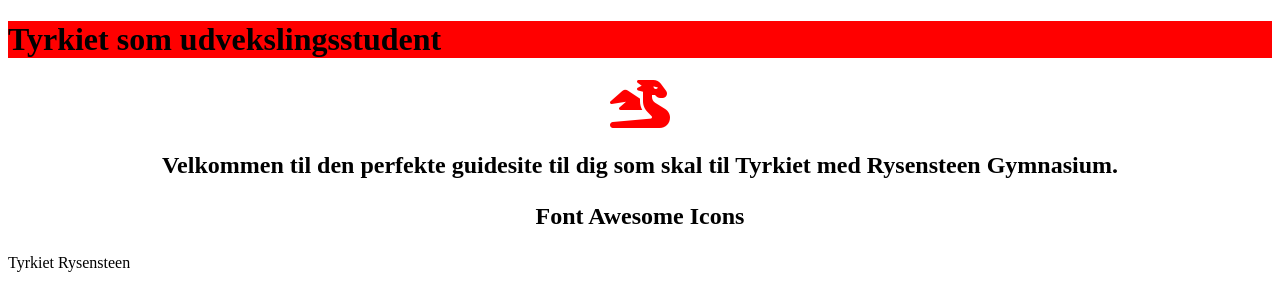
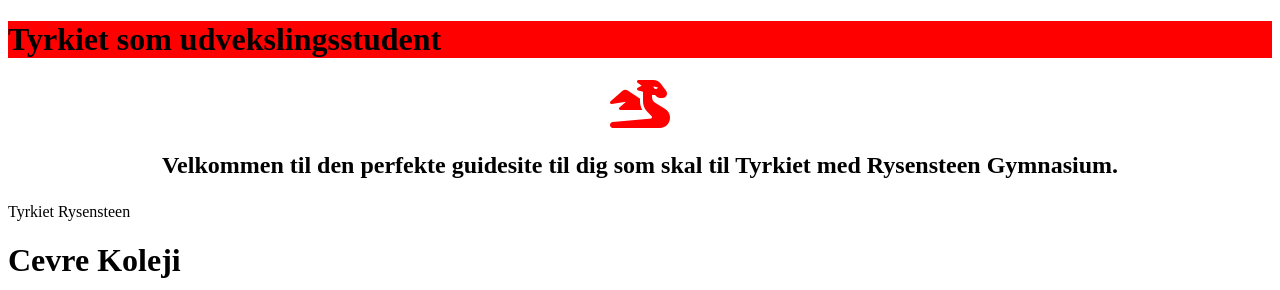
Before and after one commit to viggolandau/viggolandau.github.io, a plain HTML site: page index.html in a window 1280 px wide. Shown: the top 290 px of the page. Drawn offline with Linux system fonts and the light colour scheme.

Commit message:
Update index.html

```diff
--- a/index.html
+++ b/index.html
@@ -15,7 +15,6 @@
       <script src="https://kit.fontawesome.com/a076d05399.js"></script>
       <i class="fas fa-dragon" style="font-size:48px;color:red;"></i>
       <p>Velkommen til den perfekte guidesite til dig som skal til Tyrkiet med Rysensteen Gymnasium.</p>
-      <p>Font Awesome Icons</p>
     </h1>
 
 
```
